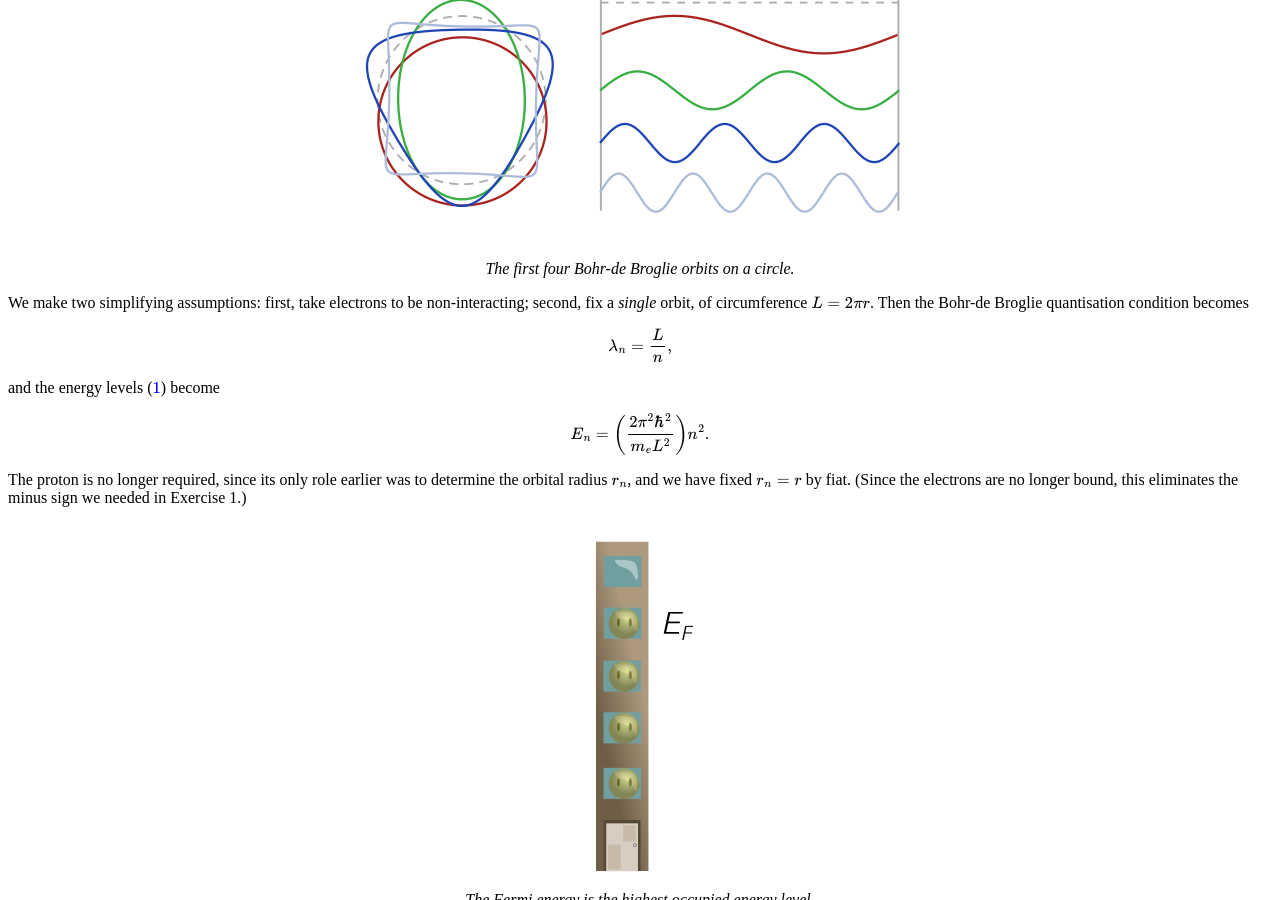
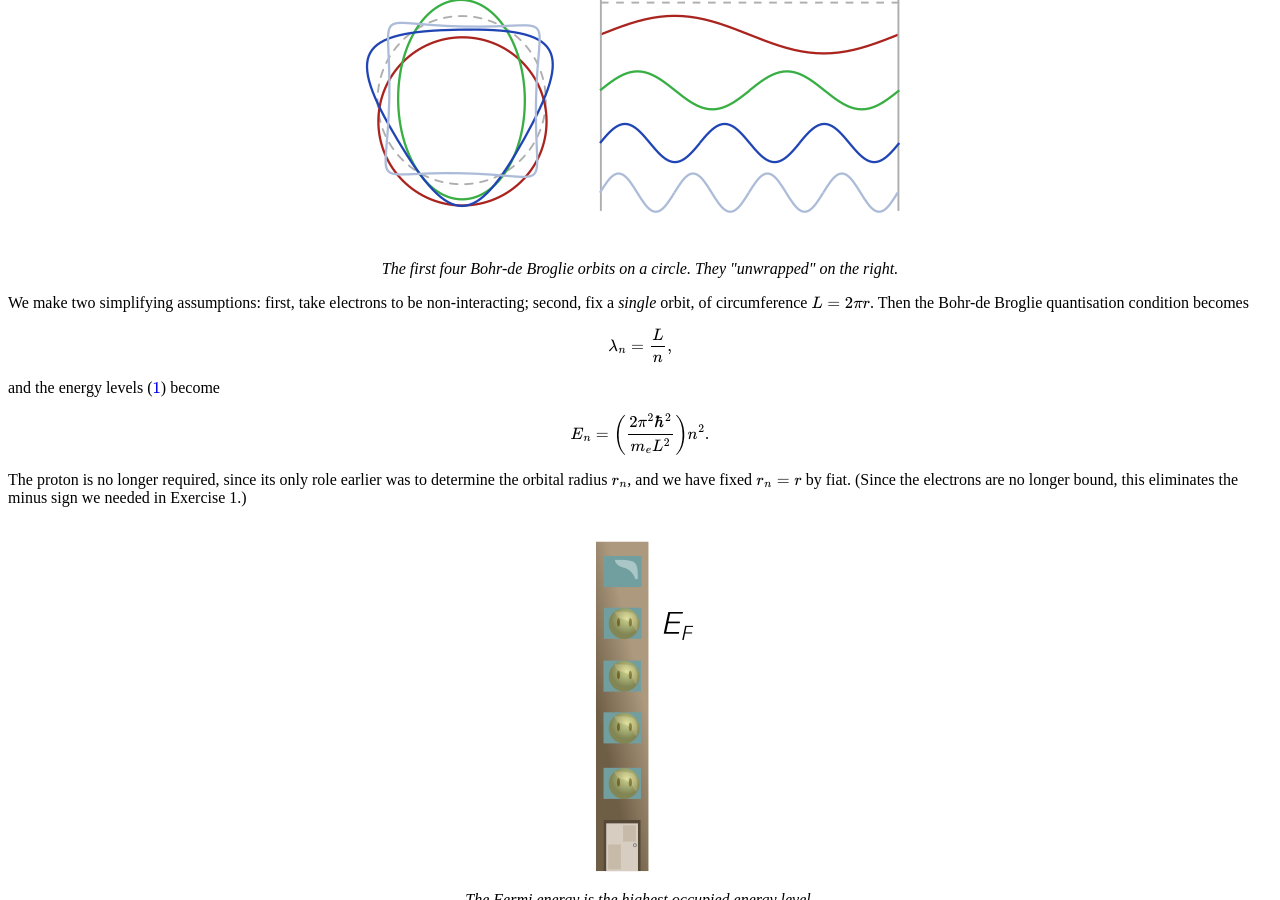
Before and after one commit to hapax/hapax.github.io, a Jekyll site: the page built from assets/chandra.md, in a window 1280 px wide and 900 px high, scrolled down 4569 px. Built offline with Jekyll 4.4.1, drawn with Linux system fonts in a browser that asks for light colours; our own code applies the rules of GitHub Pages for plain Markdown files; formulas are drawn with MathJax 3; a script that is not in the unit is left out.

Commit message:
Update chandra.md

```diff
--- a/assets/chandra.md
+++ b/assets/chandra.md
@@ -291,7 +291,8 @@ Bohr model.
 <figure>
     <div style="text-align:center"><img src
     ="/images/posts/chandra4.png"/>
-		    <figcaption><i>The first four Bohr-de Broglie orbits on a circle.</i></figcaption>
+		    <figcaption><i>The first four Bohr-de Broglie orbits on a
+    circle. They "unwrapped" on the right.</i></figcaption>
 	</div>
 	</figure>
 
```
